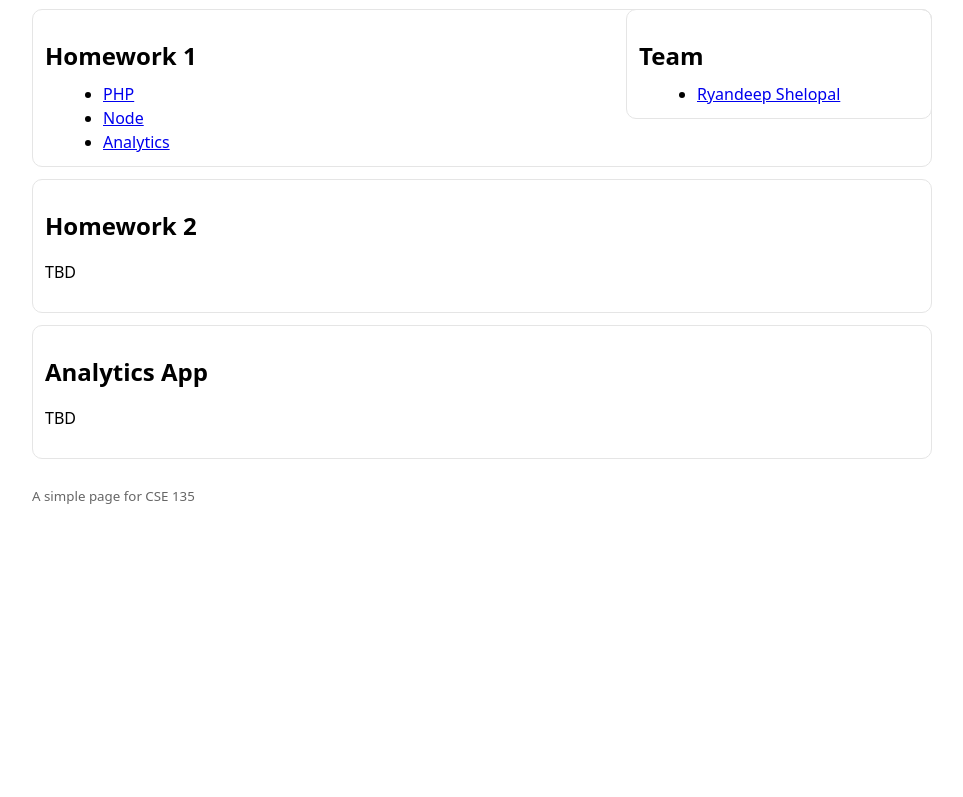
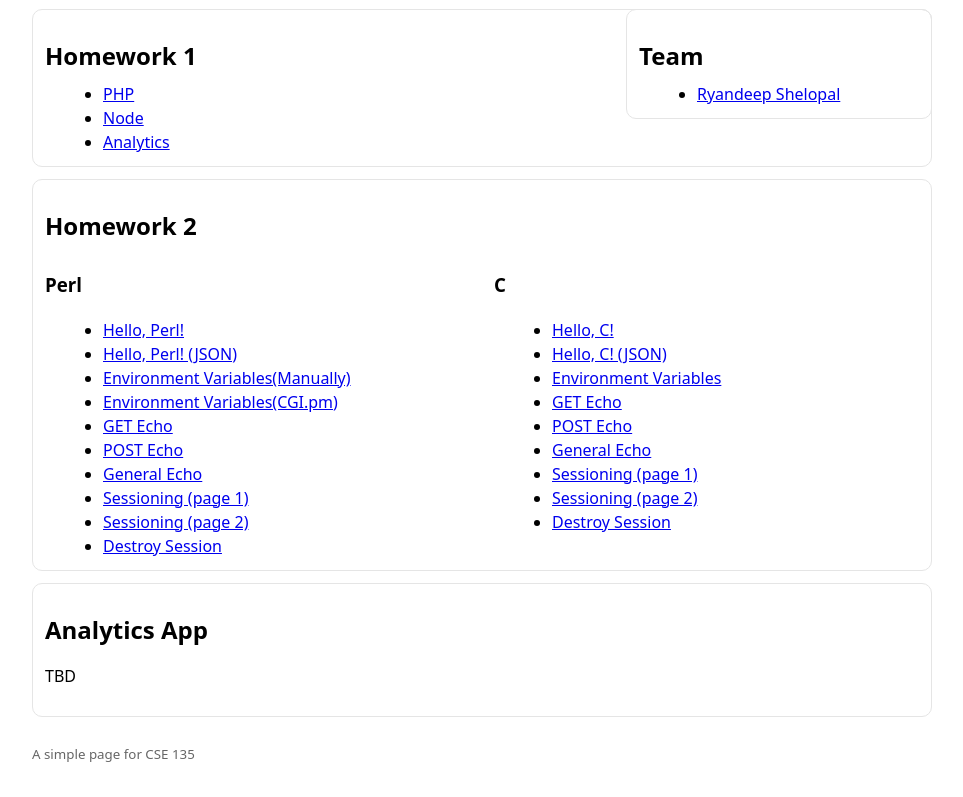
Before and after one commit to rdshelopal/cse135_website, a plain HTML site: page public_html/index.html in a window 1280 px wide. Shown: the part 111-908 px from the top of the page, without its empty margins (158-1121 px from the left). Before the commit the page ends 800 px from the top, so only its background shows below. Drawn offline with Linux system fonts and the light colour scheme.

Commit message:
link to each perl/c page from index.html

```diff
--- a/public_html/index.html
+++ b/public_html/index.html
@@ -36,9 +36,40 @@
   </section>
 
   <section class="panel">
-    <h2>Homework 2</h2>
-    <p>TBD</p>
-  </section>
+  <h2>Homework 2</h2>
+  <div style="display:grid;grid-template-columns:1fr 1fr;gap:24px;">
+    <div>
+      <h3>Perl</h3>
+      <ul>
+        <li><a href="/cgi-bin/perl-html-world.pl">Hello, Perl!</a></li>
+        <li><a href="/cgi-bin/perl-json-world.pl">Hello, Perl! (JSON)</a></li>
+        <li><a href="/cgi-bin/perl-env.pl">Environment Variables(Manually)</a></li>
+        <li><a href="/cgi-bin/perl-env-pm.pl">Environment Variables(CGI.pm)</a></li>
+        <li><a href="/cgi-bin/perl-get-echo.pl">GET Echo</a></li>
+        <li><a href="/cgi-bin/perl-post-echo.pl">POST Echo</a></li>
+        <li><a href="/cgi-bin/perl-general-echo.pl">General Echo</a></li>
+        <li><a href="/cgi-bin/perl-sessions-1.pl">Sessioning (page 1)</a></li>
+        <li><a href="/cgi-bin/perl-sessions-2.pl">Sessioning (page 2)</a></li>
+        <li><a href="/cgi-bin/perl-destroy-session.pl">Destroy Session</a></li>
+      </ul>
+    </div>
+
+    <div>
+      <h3>C</h3>
+      <ul>
+        <li><a href="/cgi-bin/c-hello-html-world.cgi">Hello, C!</a></li>
+        <li><a href="/cgi-bin/c-hello-json-world.cgi">Hello, C! (JSON)</a></li>
+        <li><a href="/cgi-bin/c-env.cgi">Environment Variables</a></li>
+        <li><a href="/cgi-bin/c-get-echo.cgi">GET Echo</a></li>
+        <li><a href="/cgi-bin/c-post-echo.cgi">POST Echo</a></li>
+        <li><a href="/cgi-bin/c-general-request-echo.cgi">General Echo</a></li>
+        <li><a href="/cgi-bin/c-sessions-1.cgi">Sessioning (page 1)</a></li>
+        <li><a href="/cgi-bin/c-sessions-2.cgi">Sessioning (page 2)</a></li>
+        <li><a href="/cgi-bin/c-destroy-session.cgi">Destroy Session</a></li>
+      </ul>
+    </div>
+  </div>
+</section>
 
   <section class="panel">
     <h2>Analytics App</h2>
```
